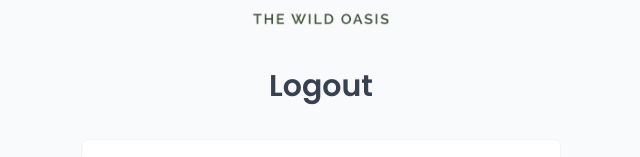
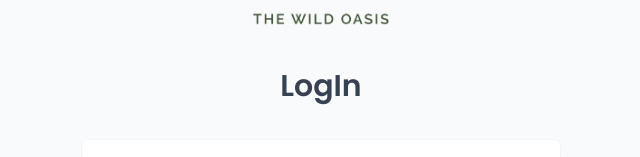
Before and after one commit to Naveed-Ahmad963/the-wild-oasis, a React (Vite) app: page /login in a window 1280 px wide. Shown: the part 213-370 px from the top of the page, without its empty margins (319-959 px from the left). Built offline with nearby package versions, Linux system fonts and the light colour scheme; a web font is replaced by a local one.

Commit message:
Update Login.jsx

```diff
--- a/src/pages/Login.jsx
+++ b/src/pages/Login.jsx
@@ -18,7 +18,7 @@ function Login() {
   return (
     <LoginLayout>
       <Logo />
-      <Heading as="h4">Logout </Heading>
+      <Heading as="h4">LogIn </Heading>
       <LoginForm />
     </LoginLayout>
   );
```
